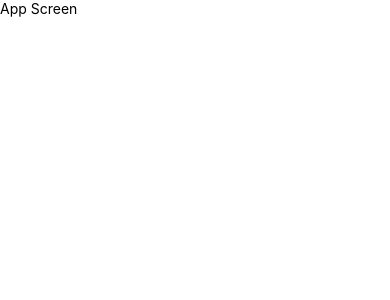
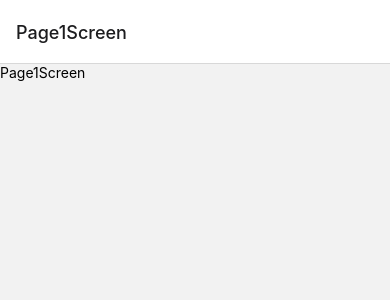
Before and after one commit to Newflaree/react-native_navigationApp, a React Native app: screen / in a window 390 px wide. Shown: the top 300 px of the page. Built offline with nearby package versions, Linux system fonts and the light colour scheme.

Commit message:
React Navigation - Stack

```diff
--- a/App.jsx
+++ b/App.jsx
@@ -1,13 +1,11 @@
-import React from 'react';
+import 'react-native-gesture-handler';
 import {NavigationContainer} from '@react-navigation/native';
-import { View, Text } from 'react-native';
+import {StackNavigator} from './src/navigation';
 
 const App = () => {
   return (
     <NavigationContainer>
-      <Text>
-        App Screen
-      </Text>
+      <StackNavigator />
     </NavigationContainer>
   );
 }
--- a/package.json
+++ b/package.json
@@ -10,9 +10,12 @@
     "lint": "eslint ."
   },
   "dependencies": {
+    "@react-native-masked-view/masked-view": "^0.3.1",
     "@react-navigation/native": "^6.1.9",
+    "@react-navigation/stack": "^6.3.20",
     "react": "18.1.0",
     "react-native": "0.70.14",
+    "react-native-gesture-handler": "^2.14.0",
     "react-native-safe-area-context": "^4.8.2",
     "react-native-screens": "^3.29.0"
   },
@@ -20,6 +23,7 @@
     "@babel/core": "^7.12.9",
     "@babel/runtime": "^7.12.5",
     "@react-native-community/eslint-config": "^2.0.0",
+    "@types/react-native": "^0.73.0",
     "babel-jest": "^26.6.3",
     "eslint": "^7.32.0",
     "jest": "^26.6.3",
--- /dev/null
+++ b/src/navigation/StackNavigator.jsx
@@ -0,0 +1,21 @@
+// Navigators
+import { createStackNavigator } from '@react-navigation/stack';
+// Screens
+import {
+  Page1Screen,
+  Page2Screen,
+  Page3Screen
+} from '../screens';
+
+
+const Stack = createStackNavigator();
+
+export const StackNavigator = () => {
+  return (
+    <Stack.Navigator>
+      <Stack.Screen name='Page1Screen' component={ Page1Screen } />
+      <Stack.Screen name='Page2Screen' component={ Page2Screen } />
+      <Stack.Screen name='Page3Screen' component={ Page3Screen } />
+    </Stack.Navigator>
+  );
+}
--- a/src/navigation/index.js
+++ b/src/navigation/index.js
@@ -0,0 +1 @@
+export * from './StackNavigator';
--- /dev/null
+++ b/src/screens/Page1Screen.jsx
@@ -0,0 +1,11 @@
+import { View, Text } from 'react-native';
+
+
+export const Page1Screen = () => {
+
+  return (
+    <View>
+      <Text>Page1Screen</Text>
+    </View>
+  );
+}
--- /dev/null
+++ b/src/screens/Page2Screen.jsx
@@ -0,0 +1,10 @@
+import { View, Text } from 'react-native';
+
+
+export const Page2Screen = () => {
+  return (
+    <View>
+      <Text>Page2Screen</Text>
+    </View>
+  );
+}
--- /dev/null
+++ b/src/screens/Page3Screen.jsx
@@ -0,0 +1,10 @@
+import { View, Text } from 'react-native';
+
+
+export const Page3Screen = () => {
+  return (
+    <View>
+      <Text>Page3Screen</Text>
+    </View>
+  );
+}
--- a/src/screens/index.js
+++ b/src/screens/index.js
@@ -0,0 +1,3 @@
+export * from './Page1Screen';
+export * from './Page2Screen';
+export * from './Page3Screen';
```
Also changed, not shown: 2 other files (tests, documents, lock files or other folders).
